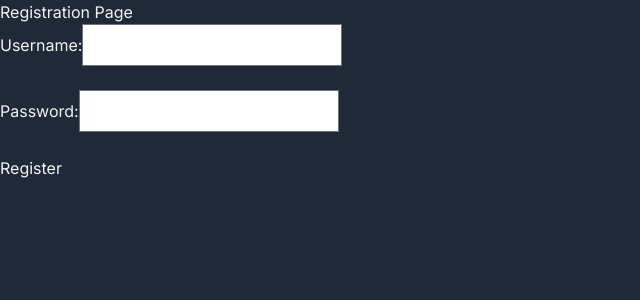
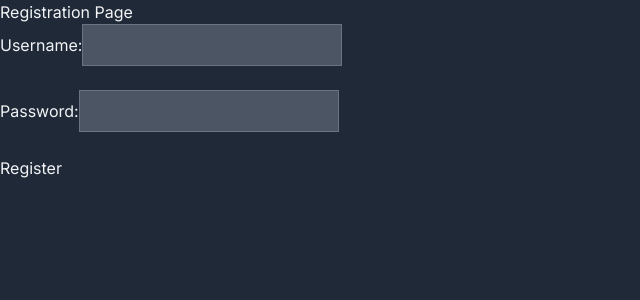
Before and after one commit to blinkEgor/good-deed, a Next.js app: page /register in a window 1280 px wide. Shown: the top 300 px of the page, without its empty margins (0-640 px from the left). Built offline with nearby package versions, Linux system fonts and the light colour scheme; a web font is replaced by a local one.

Commit message:
chage input color

```diff
--- a/app/register/page.tsx
+++ b/app/register/page.tsx
@@ -33,6 +33,7 @@ export default function Register() {
         <label>
           Username:
           <input
+            className='bg-gray-600'
             type="text"
             {...register('username', { required: 'Username is required' })}
           />
@@ -44,6 +45,7 @@ export default function Register() {
         <label>
           Password:
           <input
+            className='bg-gray-600'
             type="password"
             {...register('password', { required: 'Password is required' })}
           />
```
